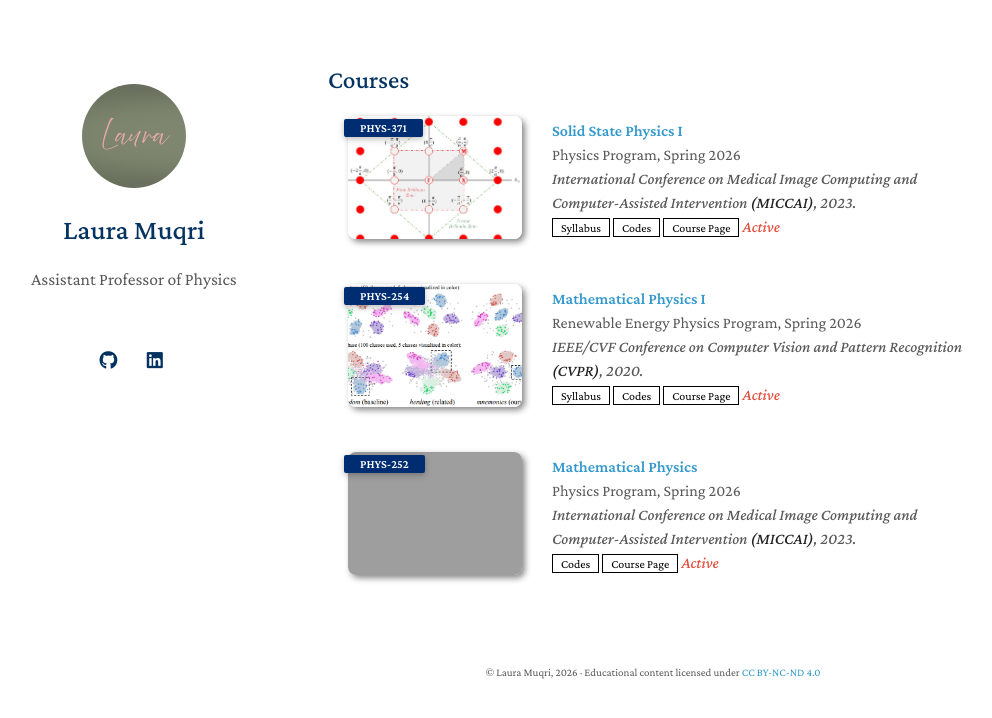
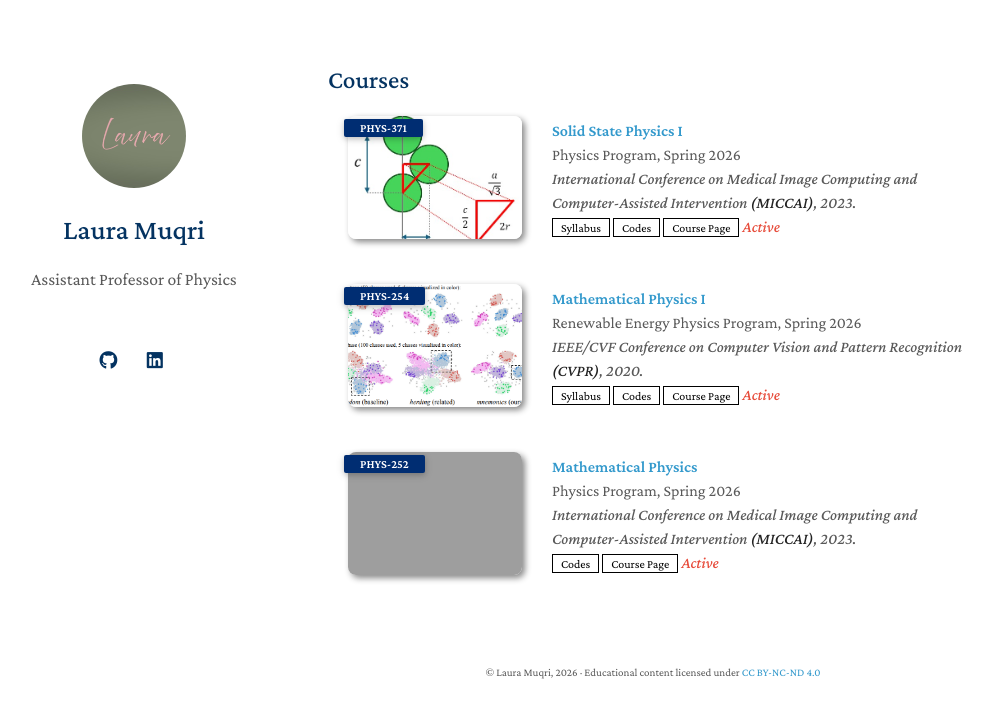
Before and after one commit to LauraMuqri/LauraMuqri.github.io, a Jekyll site: the page built from index.md, in a window 1280 px wide. Shown: the top 718 px of the page, without its empty margins (142-1134 px from the left). Built offline with Jekyll 4.4.1, drawn with Linux system fonts in a browser that asks for light colours; a style sheet for code colours, icons or effects is not loaded; grey boxes are pictures that could not be loaded.

Commit message:
Update publications.yml

```diff
--- a/_data/publications.yml
+++ b/_data/publications.yml
@@ -8,7 +8,7 @@ main:
     page: /courses/solid-state-1/
     code: https://github.com/LauraMuqri/Solid-State-Physics
     #bibtex: https://bib.yliu.me/MICCAI23.txt
-    image: ./assets/img/testspp.jpg
+    image: ./assets/img/ssp3.jpg
     notes: Active
 
   - title: Mathematical Physics I
```
